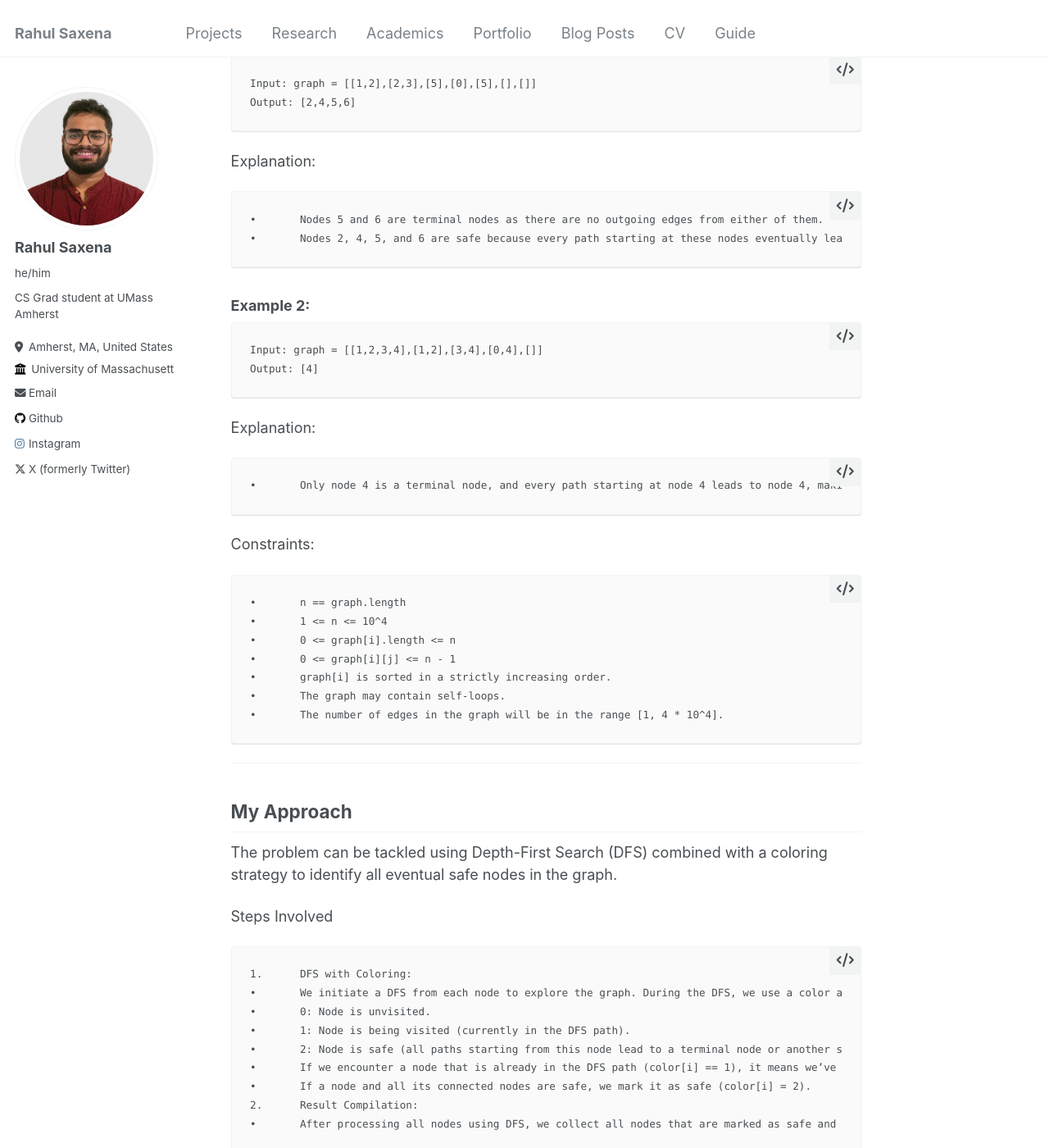
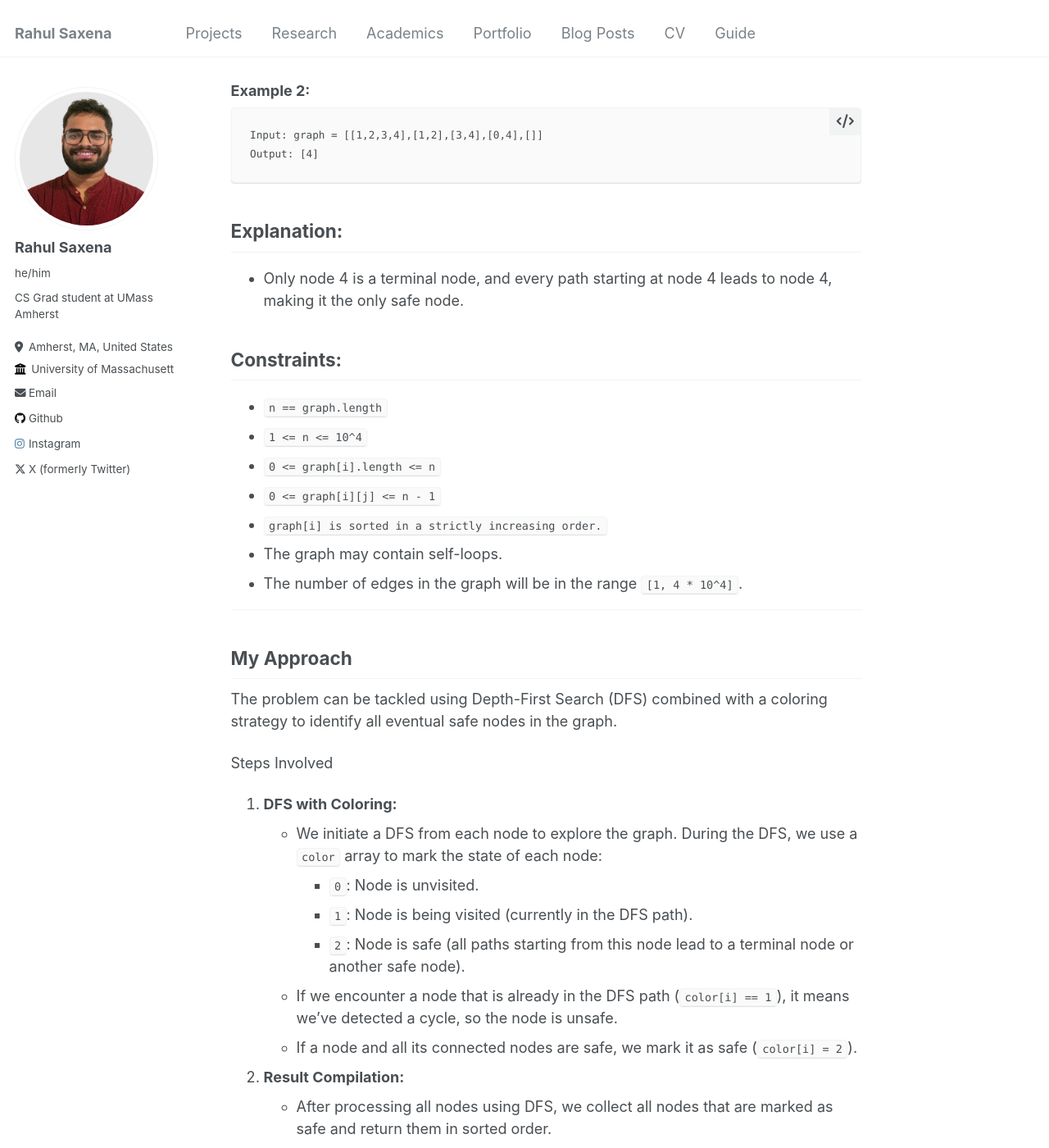
Before and after one commit to raahulsaxena/raahulsaxena.github.io, a Jekyll site: the page built from _posts/2024-08-16-eventual-safe-states.md, in a window 1280 px wide and 1400 px high, scrolled down 936 px. Shown: the whole window at 82% size. Built offline with Jekyll 4.4.1, drawn with Linux system fonts in a browser that asks for light colours; some of the changed text lies outside the part shown.

Commit message:
updated ess

```diff
--- a/_posts/2024-08-16-eventual-safe-states.md
+++ b/_posts/2024-08-16-eventual-safe-states.md
@@ -1,4 +1,3 @@
-
 ---
 title: '802: Find Eventual Safe States'
 date: 2024-08-16
@@ -62,17 +59,19 @@
 
 Steps Involved
 
-	1.	DFS with Coloring:
-	•	We initiate a DFS from each node to explore the graph. During the DFS, we use a color array to mark the state of each node:
-	•	0: Node is unvisited.
-	•	1: Node is being visited (currently in the DFS path).
-	•	2: Node is safe (all paths starting from this node lead to a terminal node or another safe node).
-	•	If we encounter a node that is already in the DFS path (color[i] == 1), it means we’ve detected a cycle, so the node is unsafe.
-	•	If a node and all its connected nodes are safe, we mark it as safe (color[i] = 2).
-	2.	Result Compilation:
-	•	After processing all nodes using DFS, we collect all nodes that are marked as safe and return them in sorted order.
+1. **DFS with Coloring:**
+   - We initiate a DFS from each node to explore the graph. During the DFS, we use a `color` array to mark the state of each node:
+     - `0`: Node is unvisited.
+     - `1`: Node is being visited (currently in the DFS path).
+     - `2`: Node is safe (all paths starting from this node lead to a terminal node or another safe node).
+   - If we encounter a node that is already in the DFS path (`color[i] == 1`), it means we’ve detected a cycle, so the node is unsafe.
+   - If a node and all its connected nodes are safe, we mark it as safe (`color[i] = 2`).
 
-Code Implementation
+2. **Result Compilation:**
+   - After processing all nodes using DFS, we collect all nodes that are marked as safe and return them in sorted order.
+
+
+### Code Implementation:
 
 Here’s the code that implements the above approach:
 
@@ -125,10 +124,11 @@
 
 ### Explanation:
 
-	•	DFS with Coloring:
-	•	The dfs function performs the core logic. It checks whether a node and all nodes reachable from it are safe. If a node is already being visited (color[i] == 1), a cycle is detected, indicating the node is unsafe. Once a node is confirmed as safe, it is marked with color[i] = 2.
-	•	Eventual Safe Nodes:
-	•	The main function iterates over all nodes and uses DFS to determine their safety. Safe nodes are stored in a set to ensure they are unique and are eventually converted into a sorted list for the final output.
+- **DFS with Coloring:**
+  - The `dfs` function performs the core logic. It checks whether a node and all nodes reachable from it are safe. If a node is already being visited (`color[i] == 1`), a cycle is detected, indicating the node is unsafe. Once a node is confirmed as safe, it is marked with `color[i] = 2`.
+
+- **Eventual Safe Nodes:**
+  - The main function iterates over all nodes and uses DFS to determine their safety. Safe nodes are stored in a set to ensure they are unique and are eventually converted into a sorted list for the final output.
 
 ### Conclusion
 
```
Also changed, not shown: other parts of _posts/2024-08-16-eventual-safe-states.md (+13 -15 lines).
